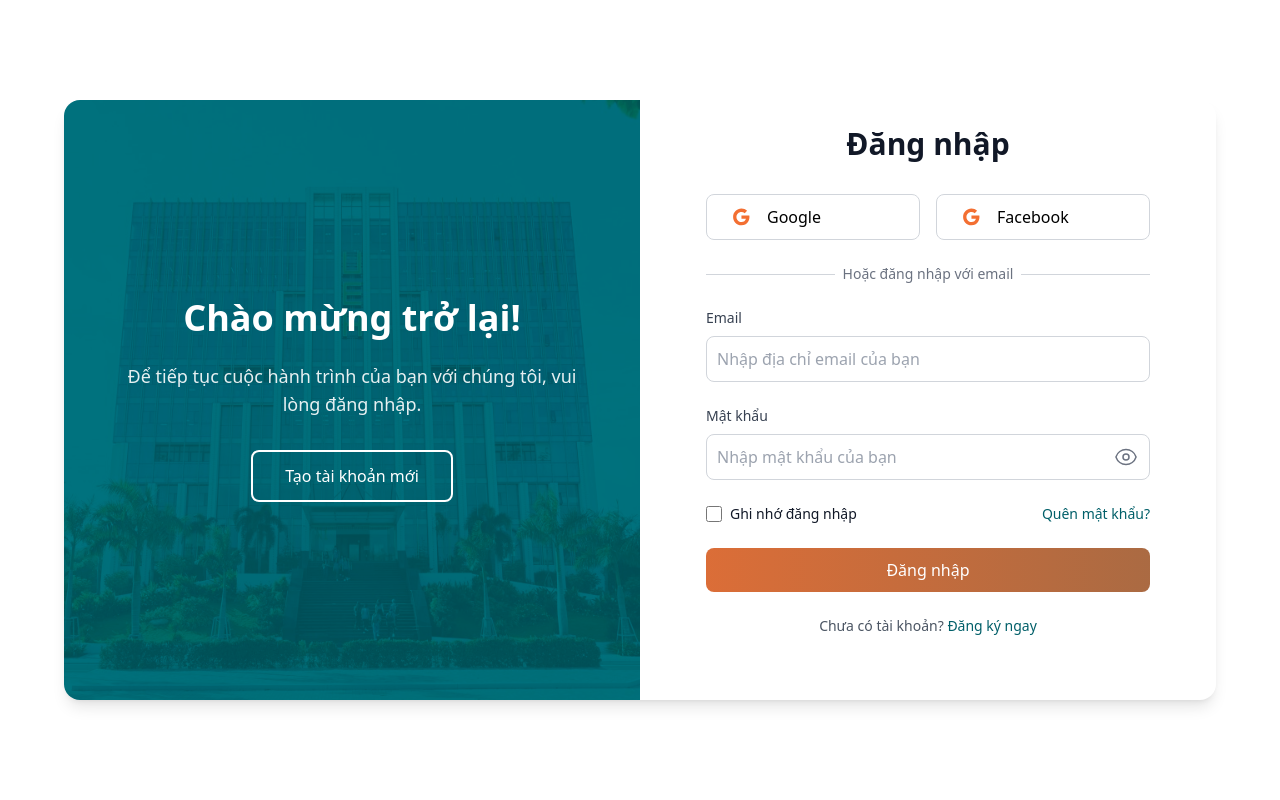
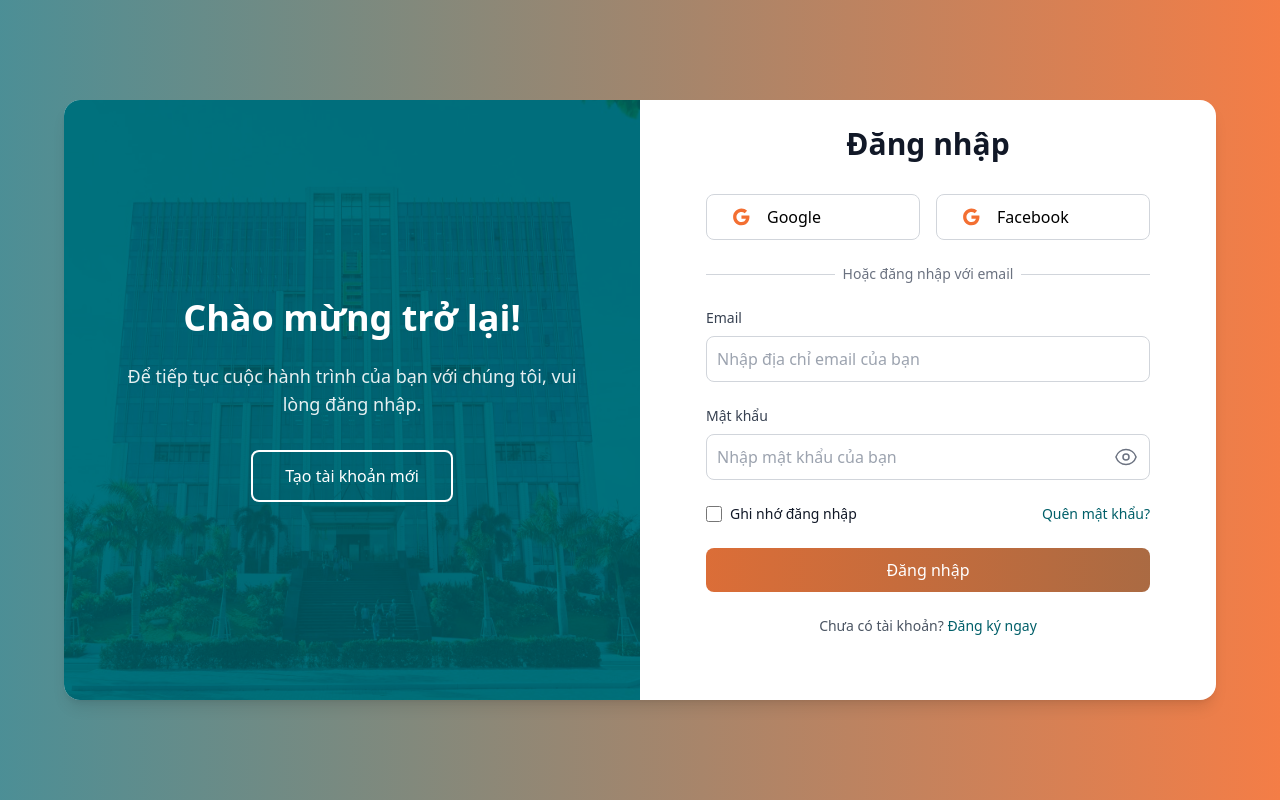
Before and after one commit to nam232004/CloneUEHchatbot, a React (Create React App) app: page /auth in a window 1280 px wide. Built offline with nearby package versions, Linux system fonts and the light colour scheme.

Commit message:
fix bg auth

```diff
--- a/src/Components/AuthUI/AuthLayout.tsx
+++ b/src/Components/AuthUI/AuthLayout.tsx
@@ -12,7 +12,7 @@ const AuthLayout: React.FC = () => {
     console.log(isLogin);
 
     return (
-        <div className="min-h-screen flex items-center justify-center p-4">
+        <div className="min-h-screen flex items-center justify-center p-4 bg-gradient-to-l from-tri/90 to-primary/70">
             <div className="w-full max-w-6xl bg-white rounded-2xl shadow-lg overflow-hidden">
                 <div className="flex relative h-[600px]">
 
```
